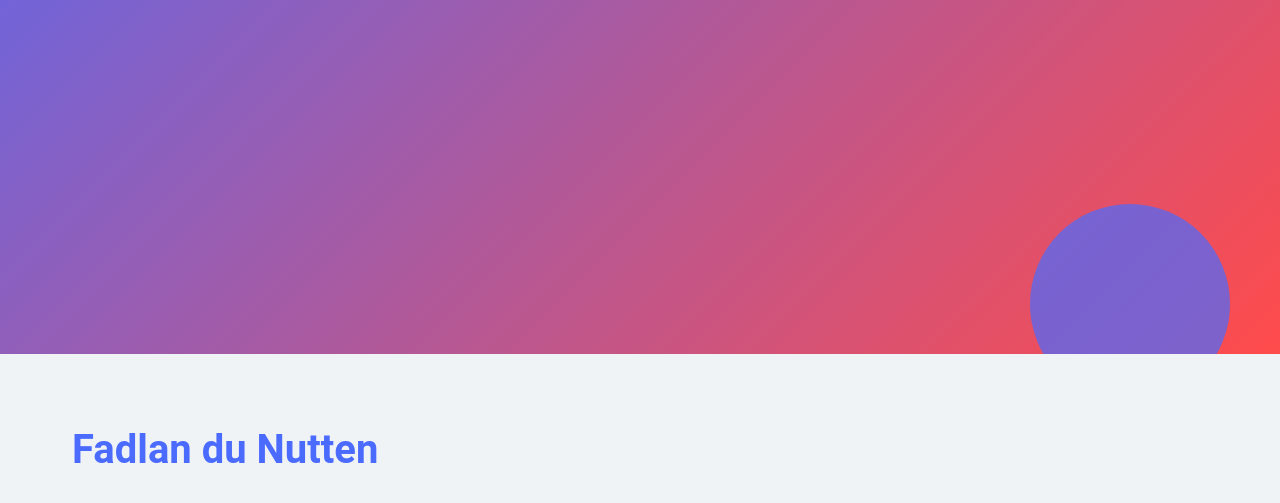
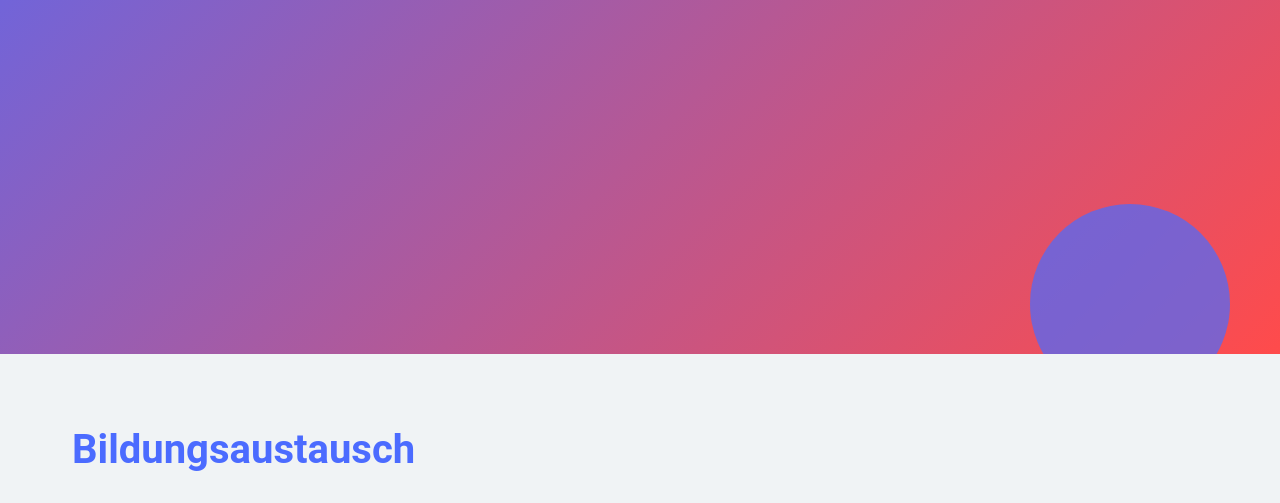
Before and after one commit to Moaziz-08/deutsch-franz-sischer-freundschaftstag, a plain HTML site: page austausch.html in a window 1280 px wide. Shown: the part 446-949 px from the top of the page. Drawn offline with nearby package versions, Linux system fonts and the light colour scheme.

Commit message:
austausch.html aktualisieren

```diff
--- a/austausch.html
+++ b/austausch.html
@@ -39,7 +39,7 @@
           </section>
 
         <section class="content">
-            <h2>Fadlan du Nutten</h2>
+            <h2>Bildungsaustausch</h2>
             <p>Es gibt zahlreiche Möglichkeiten für Deutsche und Franzosen, am Bildungsaustausch teilzunehmen:</p>
 
             <section class="content" data-aos="fade-right">
```
